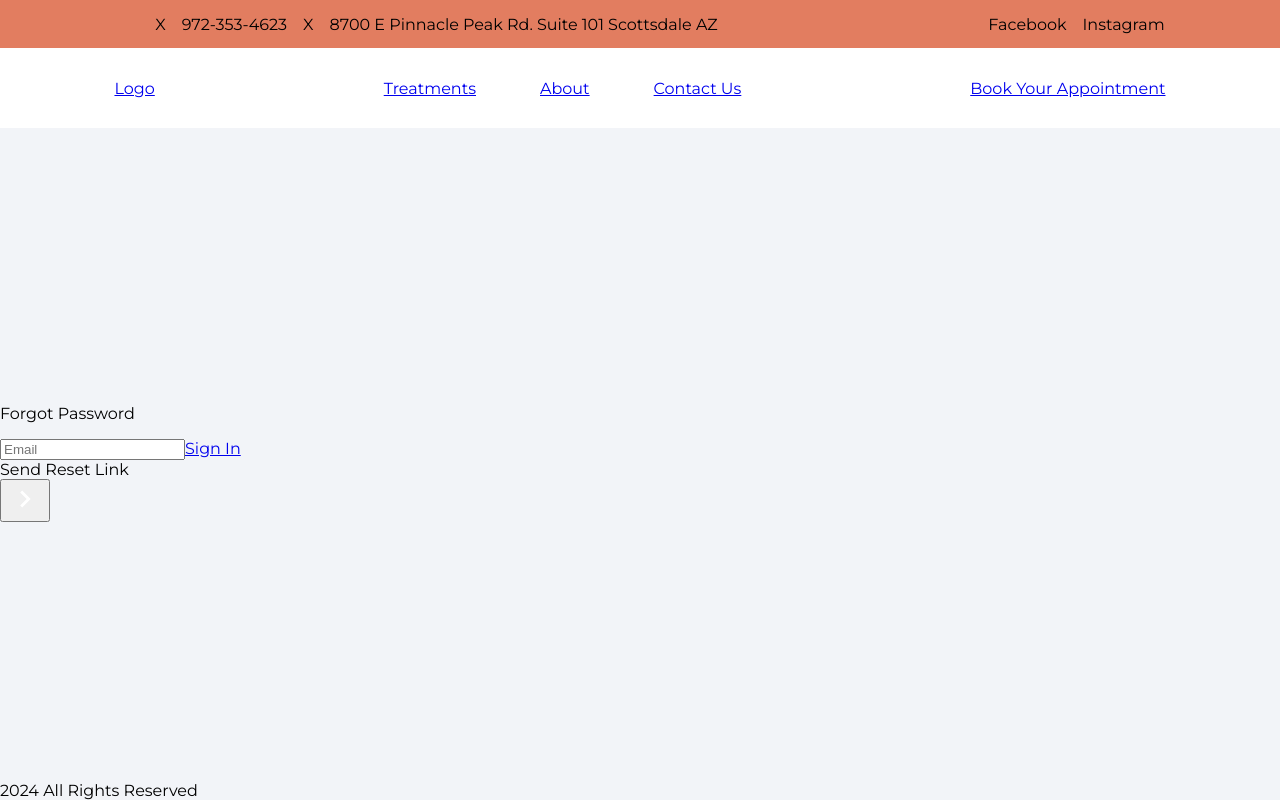
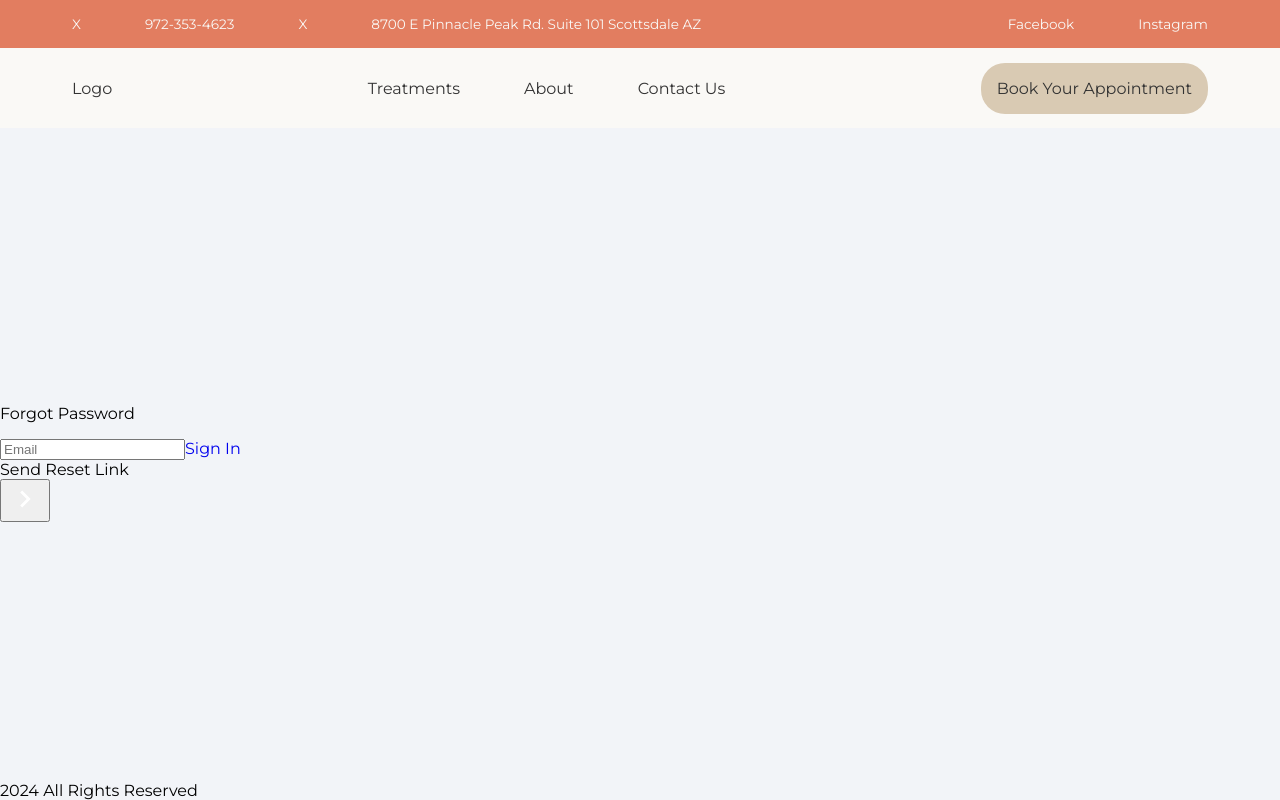
Before and after one commit to Object-ions/pure-mineral-aesthetics, a React (Create React App) app: page /forgot-password in a window 1280 px wide. Built offline with nearby package versions, Linux system fonts and the light colour scheme; no server answers.

Commit message:
Adjust content formation

```diff
--- a/src/components/layout/Navbar.js
+++ b/src/components/layout/Navbar.js
@@ -14,12 +14,13 @@ const Navbar = () => {
     <header>
       <TopCTA />
       <div className="navbar">
-        <ul>
+        <div className="navbar-container">
+          <ul className="ulRow">
             <li>
               <Link to="/">Logo</Link>
             </li>
           </ul>
-        <ul>
+          <ul className="ulRow">
             <li>
               <Link to="/treatments">Treatments</Link>
             </li>
@@ -30,11 +31,14 @@ const Navbar = () => {
               <Link to="/contact-us">Contact Us</Link>
             </li>
           </ul>
-        <ul>
+          <ul className="ulRow">
             <li>
-            <Link to="/book-appointment">Book Your Appointment</Link>
+              <Link to="/book-appointment" className="btn">
+                Book Your Appointment
+              </Link>
             </li>
           </ul>
+        </div>
       </div>
     </header>
   );
--- a/src/components/layout/TopCTA.js
+++ b/src/components/layout/TopCTA.js
@@ -1,18 +1,25 @@
 import React from 'react';
+import { Link } from 'react-router-dom';
 
 const TopCTA = () => {
   return (
-    <div className="TopCTA">
-      <ul>
+    <div className="topCTA">
+      <div className="navbar-container">
+        <ul className="ulRow">
           <li>X</li>
           <li>972-353-4623</li>
           <li>X</li>
           <li>8700 E Pinnacle Peak Rd. Suite 101 Scottsdale AZ</li>
         </ul>
-      <ul>
-        <li>Facebook</li>
-        <li>Instagram</li>
+        <ul className="ulRow">
+          <li>
+            <Link to="/">Facebook</Link>
+          </li>
+          <li>
+            <Link to="/">Instagram</Link>
+          </li>
         </ul>
+      </div>
     </div>
   );
 };
--- a/src/index.scss
+++ b/src/index.scss
@@ -21,6 +21,10 @@ ul {
   list-style: none;
 }
 
+a {
+  text-decoration: none;
+}
+
 .page {
   display: flex;
   flex-direction: column;
@@ -28,43 +32,56 @@ ul {
   height: 100vh;
 }
 
-.TopCTA {
-  height: 3rem;
-  background-color: $accentColor;
+//  *** Utility classes *** //
+.ulRow {
+  margin: 0;
+  padding: 0;
   display: flex;
   flex-direction: row;
+
+  li {
+    margin: 0 2rem;
+  }
+}
+
+.btn {
+  background-color: $secondaryColor;
+  padding: 1rem;
+  border-radius: 1.5rem;
+}
+
+// *** Navbar *** //
+.navbar-container {
+  max-width: 1200px;
+  width: 100%;
+  margin: 0 auto;
+  display: flex;
+  justify-content: space-between;
   align-items: center;
-  justify-content: space-around;
-  margin: 0 auto;
-
-  ul {
-    display: flex;
-    flex-direction: row;
-    align-items: center;
-
-    li {
-      margin: 0 0.5rem;
-    }
-  }
 }
 
 .navbar {
   height: 5rem;
-  background-color: #ffffff;
+  background-color: $whiteColor;
   z-index: 1000;
   display: flex;
-  justify-content: space-around;
   align-items: center;
-  overflow-y: hidden;
+  color: $blackColor;
 
-  ul {
-    margin: 0;
-    padding: 0;
-    display: flex;
-    flex-direction: row;
-
-    li {
-      margin: 0 2rem;
-    }
+  a {
+    color: $blackColor;
   }
 }
+
+.topCTA {
+  height: 3rem;
+  background-color: $accentColor;
+  display: flex;
+  color: $blackColor;
+
+  a,
+  li {
+    color: $whiteColor;
+    font-size: 0.85rem;
+  }
+}
```
Also changed, not shown: src/scss/_mixins.scss (added, +7 -0 lines). Lines whose indentation alone changed are shown as unchanged.
